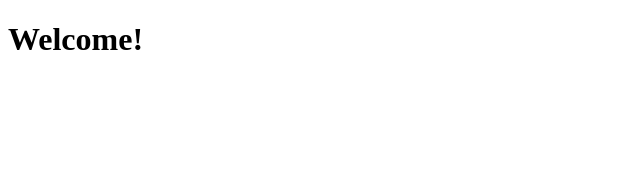
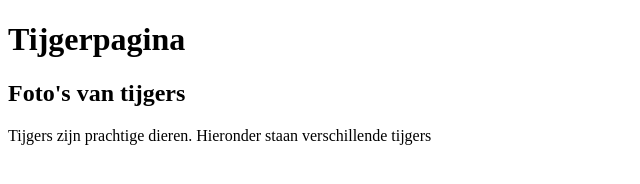
Before and after one commit to YangaJuice/HTML_CSSBegin, a plain HTML site: page Week 1/Vaardigheidsopdrachten/2.2/index.html in a window 1280 px wide. Shown: the whole page, without its empty margins (0-640 px from the left). Drawn offline with Linux system fonts and the light colour scheme.

Commit message:
HTML Week 1 - Dag 2/Deel 2

```diff
--- a/Week 1/Vaardigheidsopdrachten/2.2/index.html
+++ b/Week 1/Vaardigheidsopdrachten/2.2/index.html
@@ -1,11 +1,15 @@
 <!DOCTYPE html>
 <html>
     <head>
-        <title>Welcome page</title>
+        <title>Tijgerpagina</title>
     </head>
 
     <body>
-        <h1>Welcome!</h1>
+        <h1>Tijgerpagina</h1>
+
+        <h2>Foto's van tijgers</h2>
+        <p>Tijgers zijn prachtige dieren. Hieronder staan verschillende tijgers</p>
+        <img>
     </body>
 
 </html>
```
Also changed, not shown: 1 other file.
